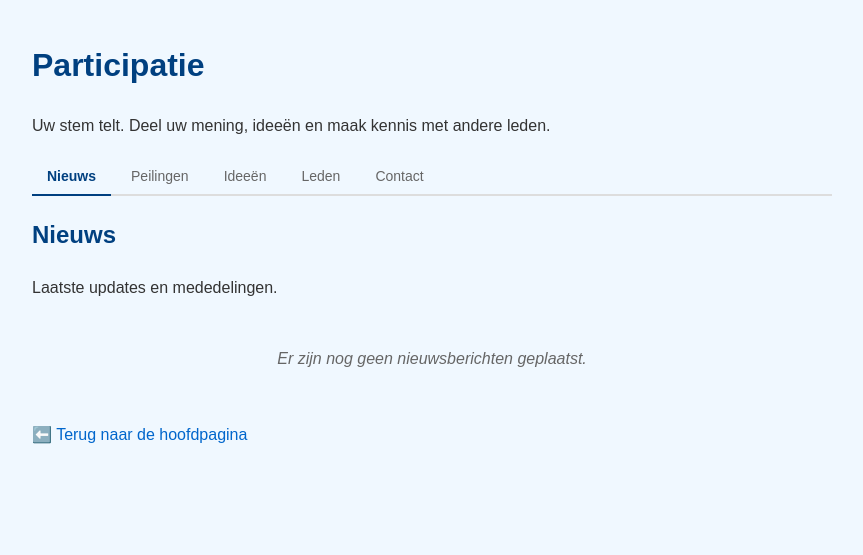
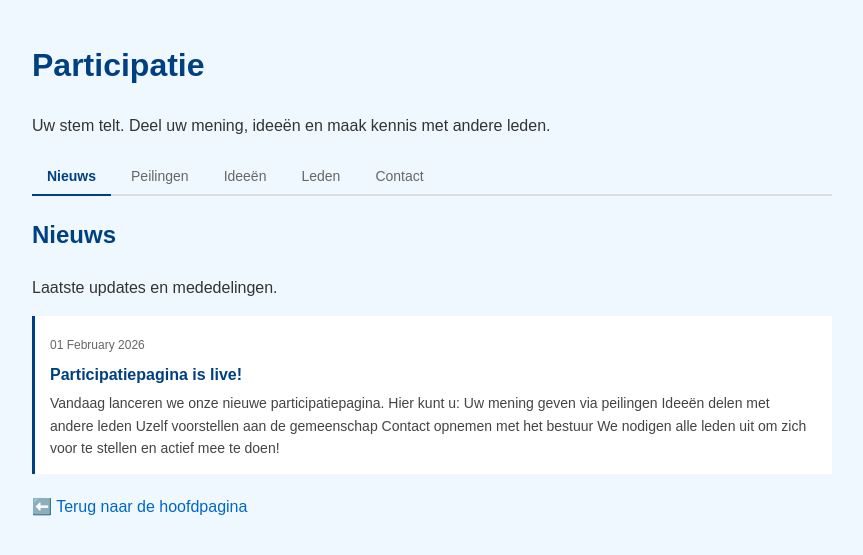
Before and after one commit to Klikblitser/VBBSKW, a Jekyll site: the page built from participatie.html, in a window 1280 px wide. Shown: the top 555 px of the page, without its empty margins (208-1071 px from the left). Built offline with Jekyll 4.4.1, drawn with Linux system fonts in a browser that asks for light colours.

Commit message:
Add nieuws collection for participatie page

```diff
--- a/_config.yml
+++ b/_config.yml
@@ -8,3 +8,9 @@ plugins:
 
 sass:
   style: compressed
+
+# Collecties voor participatie nieuws
+collections:
+  nieuws:
+    output: false
+    sort_by: date
--- a/participatie.html
+++ b/participatie.html
@@ -1,3 +1,5 @@
+---
+---
 <!DOCTYPE html>
 <html lang="nl">
 <head>
@@ -60,6 +62,28 @@
     }
     .tab-panel.active {
       display: block;
+    }
+
+    /* Nieuws */
+    .news-item {
+      padding: 15px;
+      background: #fff;
+      border-left: 3px solid #004080;
+      margin-bottom: 15px;
+    }
+    .news-date {
+      font-size: 12px;
+      color: #666;
+    }
+    .news-title {
+      font-size: 16px;
+      color: #004080;
+      margin: 5px 0;
+    }
+    .news-excerpt {
+      font-size: 14px;
+      color: #444;
+      margin: 0;
     }
 
     /* Formulieren */
@@ -428,7 +452,18 @@
       <h2>Nieuws</h2>
       <p>Laatste updates en mededelingen.</p>
       <div id="newsList">
-        <div class="empty-state">Er zijn nog geen nieuwsberichten geplaatst.</div>
+        {% if site.nieuws.size > 0 %}
+          {% assign sorted_nieuws = site.nieuws | sort: 'date' | reverse %}
+          {% for item in sorted_nieuws %}
+            <div class="news-item">
+              <span class="news-date">{{ item.date | date: "%d %B %Y" }}</span>
+              <h3 class="news-title">{{ item.title }}</h3>
+              <p class="news-excerpt">{{ item.content | strip_html | truncatewords: 50 }}</p>
+            </div>
+          {% endfor %}
+        {% else %}
+          <div class="empty-state">Er zijn nog geen nieuwsberichten geplaatst.</div>
+        {% endif %}
       </div>
     </div>
 
```
Also changed, not shown: _nieuws/2026-02-01-participatie-pagina-live.md (added, +13 -0 lines).
